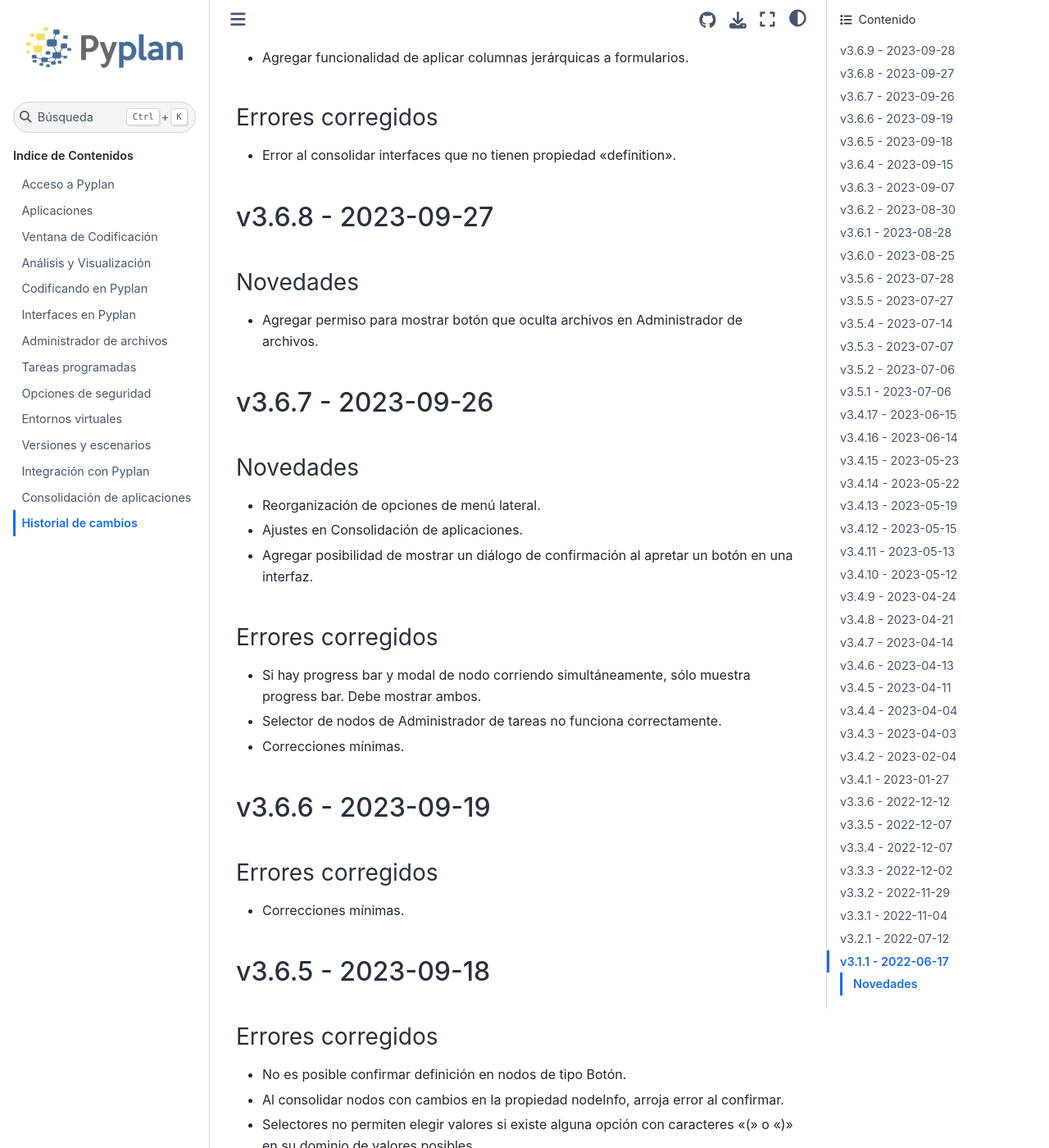
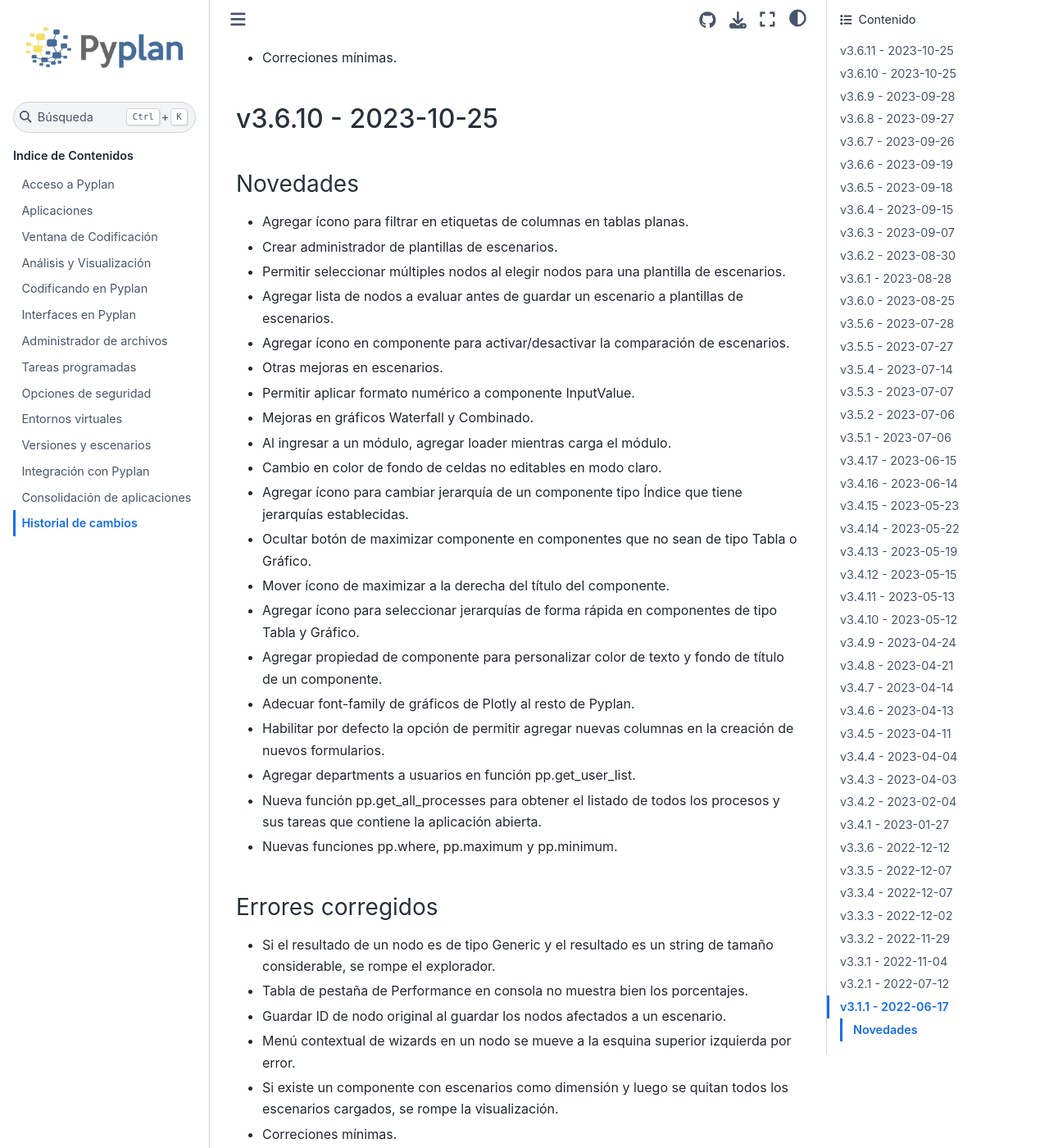
Before and after one commit to pyplan/pyplan, a Sphinx documentation site: the page built from docs/99_change_log/index.rst, in a window 1280 px wide and 1400 px high, scrolled down 278 px. Shown: the whole window at 82% size. Built offline with Sphinx 7.4.7 and the Sphinx Book theme 1.1.4, drawn with Linux system fonts in a browser that asks for light colours.

Commit message:
changelog v3.6.10 & v3.6.11

```diff
--- a/docs/99_change_log/index.rst
+++ b/docs/99_change_log/index.rst
@@ -2,6 +2,56 @@ Historial de cambios
 ====================
 
 A continuación se detallan todos los cambios destacables de Pyplan para cada versión:
+
+v3.6.11 - 2023-10-25
+--------------------
+
+------------------
+Errores corregidos
+------------------
+
+- Correciones mínimas.
+
+
+v3.6.10 - 2023-10-25
+--------------------
+
+---------
+Novedades
+---------
+
+- Agregar ícono para filtrar en etiquetas de columnas en tablas planas.
+- Crear administrador de plantillas de escenarios.
+- Permitir seleccionar múltiples nodos al elegir nodos para una plantilla de escenarios.
+- Agregar lista de nodos a evaluar antes de guardar un escenario a plantillas de escenarios.
+- Agregar ícono en componente para activar/desactivar la comparación de escenarios.
+- Otras mejoras en escenarios.
+- Permitir aplicar formato numérico a componente InputValue.
+- Mejoras en gráficos Waterfall y Combinado.
+- Al ingresar a un módulo, agregar loader mientras carga el módulo.
+- Cambio en color de fondo de celdas no editables en modo claro.
+- Agregar ícono para cambiar jerarquía de un componente tipo Índice que tiene jerarquías establecidas.
+- Ocultar botón de maximizar componente en componentes que no sean de tipo Tabla o Gráfico.
+- Mover ícono de maximizar a la derecha del título del componente.
+- Agregar ícono para seleccionar jerarquías de forma rápida en componentes de tipo Tabla y Gráfico.
+- Agregar propiedad de componente para personalizar color de texto y fondo de título de un componente.
+- Adecuar font-family de gráficos de Plotly al resto de Pyplan.
+- Habilitar por defecto la opción de permitir agregar nuevas columnas en la creación de nuevos formularios.
+- Agregar departments a usuarios en función pp.get_user_list.
+- Nueva función pp.get_all_processes para obtener el listado de todos los procesos y sus tareas que contiene la aplicación abierta.
+- Nuevas funciones pp.where, pp.maximum y pp.minimum.
+
+------------------
+Errores corregidos
+------------------
+
+- Si el resultado de un nodo es de tipo Generic y el resultado es un string de tamaño considerable, se rompe el explorador.
+- Tabla de pestaña de Performance en consola no muestra bien los porcentajes.
+- Guardar ID de nodo original al guardar los nodos afectados a un escenario.
+- Menú contextual de wizards en un nodo se mueve a la esquina superior izquierda por error.
+- Si existe un componente con escenarios como dimensión y luego se quitan todos los escenarios cargados, se rompe la visualización.
+- Correciones mínimas.
+
 
 v3.6.9 - 2023-09-28
 --------------------
```
Also changed, not shown: 1 other file.
